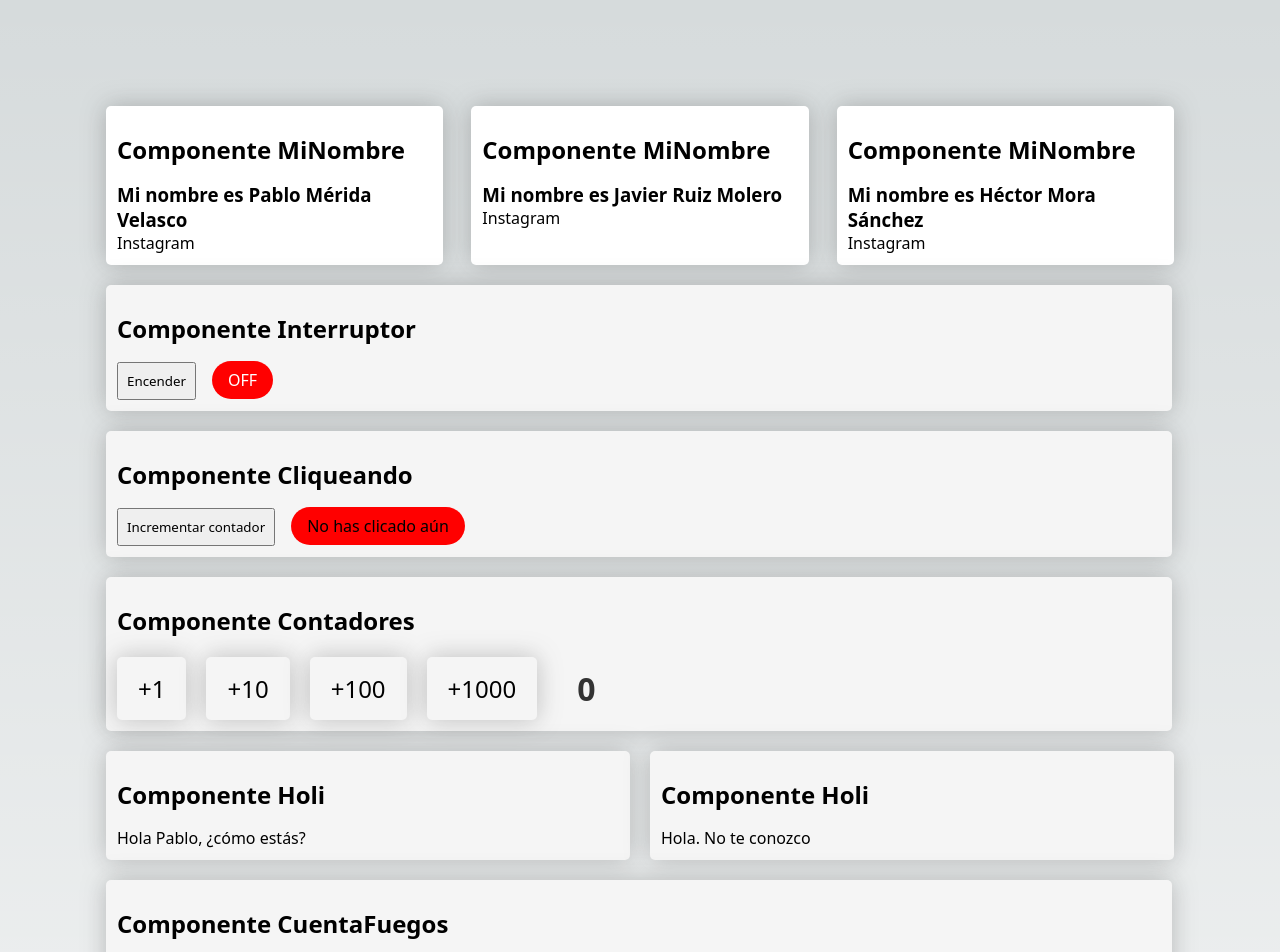
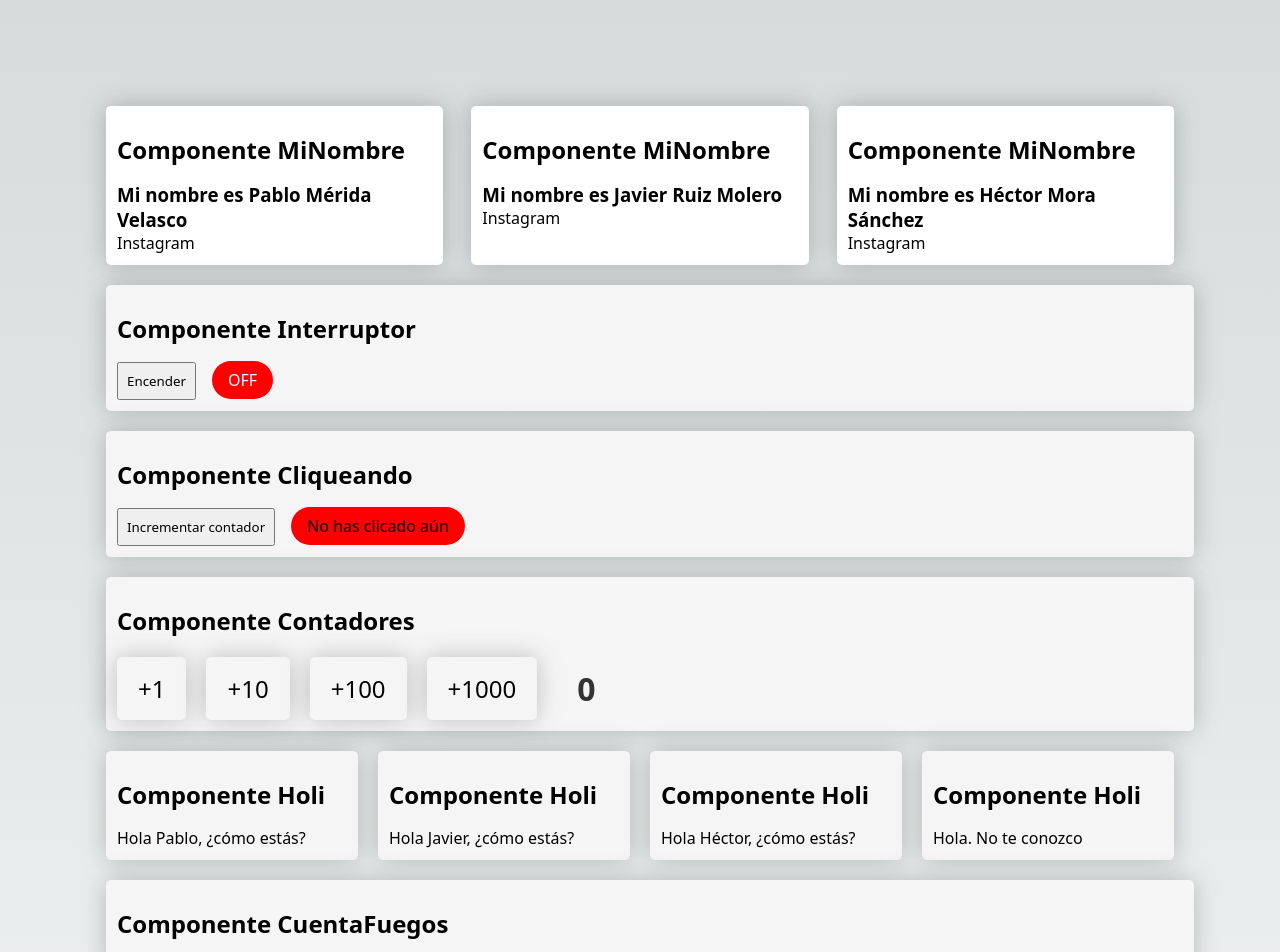
Before and after one commit to pmerida08/proyecto-hlc, a Next.js app: page / in a window 1280 px wide. Shown: the top 952 px of the page. Built offline with nearby package versions, Linux system fonts and the light colour scheme.

Commit message:
add holi nombres

```diff
--- a/app/page.js
+++ b/app/page.js
@@ -23,6 +23,8 @@ export default function Home() {
       <Contando />
       <div id={styles.groupHoli}>
         <Holi nombre="Pablo" />
+        <Holi nombre="Javier" />
+        <Holi nombre="Héctor" />
         <Holi />
       </div>
       {/* <DespliegueEnViernes /> */}
--- a/app/styles/components.css
+++ b/app/styles/components.css
@@ -1,5 +1,5 @@
 .component {
-  flex: 0 0 98%;
+  flex: 0 0 100%;
   background-color: #f5f5f5;
   border: 1px solid transparent;
   padding: 10px;
```
